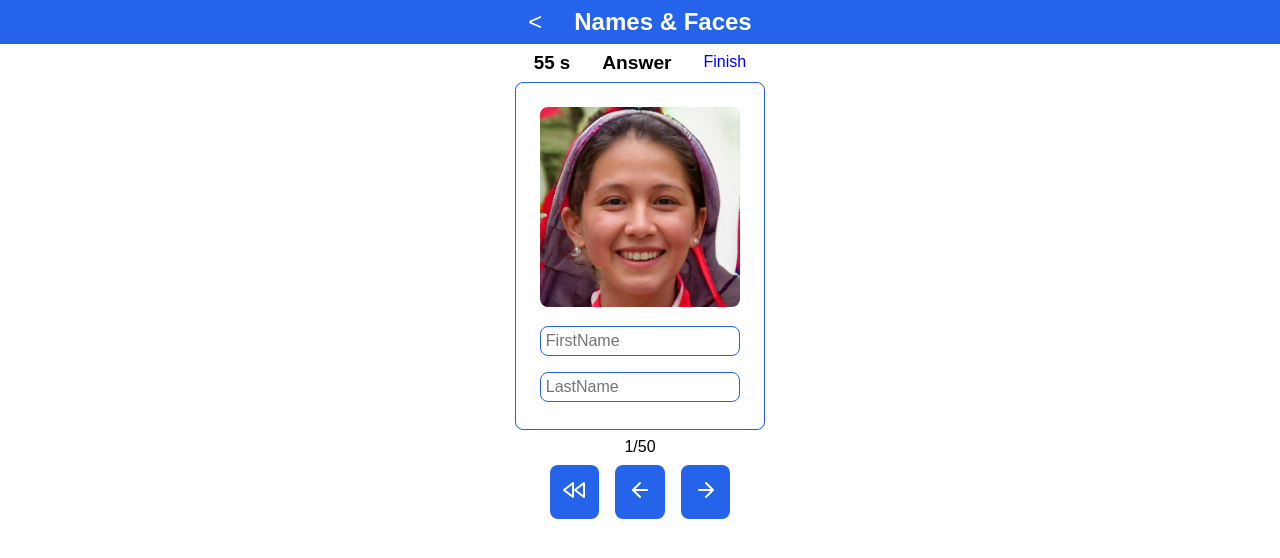
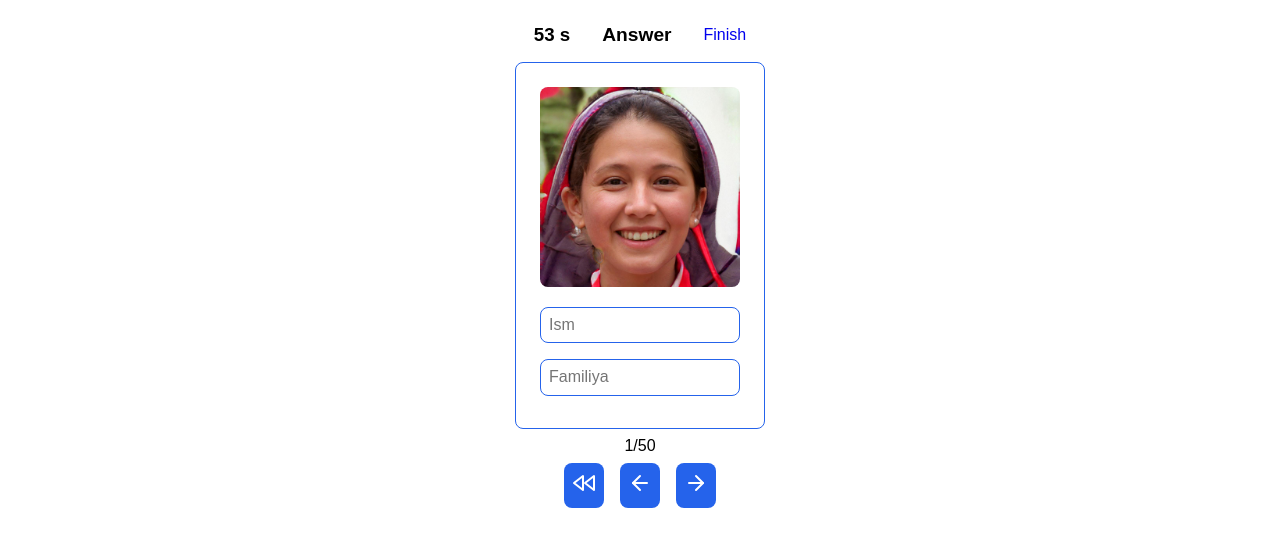
Before and after one commit to AzizSaidrakhmonov/names-and-faces, a React (Create React App) app: page /answers in a window 1280 px wide. Shown: the top 558 px of the page. Built offline with nearby package versions, Linux system fonts and the light colour scheme.

Commit message:
bug bug bug

```diff
--- a/src/components/answers-component/Answers.jsx
+++ b/src/components/answers-component/Answers.jsx
@@ -90,13 +90,13 @@ const Answers = () => {
                 <form action="" className="form">
                   <input
                     type="text"
-                    placeholder="FirstName"
+                    placeholder="Ism"
                     value={firstNames[index]}
                     onChange={(e) => handleFirstName(e, index)}
                   />
                   <input
                     type="text"
-                    placeholder="LastName"
+                    placeholder="Familiya"
                     value={lastNames[index]}
                     onChange={(e) => handleLastName(e, index)}
                   />
--- a/src/components/game-component/Game.css
+++ b/src/components/game-component/Game.css
@@ -15,11 +15,21 @@ body {
   box-sizing: border-box;
 }
 
+
+.people {
+  display: flex;
+  justify-content: center;
+  align-items: center;
+  flex-direction: column;
+  margin: 1rem auto;
+}
+
 .top {
   display: flex;
   justify-content: center;
   align-items: center;
   gap: 2rem;
+  margin: .5rem;
 }
 
 .top p {
@@ -27,21 +37,18 @@ body {
   font-weight: 600;
 }
 
-.people {
-  max-width: 90vw;
-  margin: .5rem auto;
-}
-
 .people-image {
   display: flex;
   justify-content: space-evenly;
+  align-items: center;
   flex-wrap: wrap;
-  gap: .8rem;
-  margin-top: .5rem;
+  margin: .5rem 0;
 }
 
 
 article {
+  display: flex;
+  flex-direction: column;
   border: 1px solid var(--primary-color);
   border-radius: var(--border-radius);
   padding: 1.5rem;
@@ -57,7 +64,7 @@ article img {
 }
 
 article h4 {
-  margin-bottom: .83rem;
+  margin: .75rem 0;
   font-size: 1.5rem;
   color: var(--primary-color);
 }
@@ -67,11 +74,11 @@ article h4 {
   justify-content: center;
   flex-direction: column;
   gap: 1rem;
-  margin: .2rem 0;
+  margin: .5rem 0;
 }
 
 input {
-  padding: .3rem;
+  padding: .5rem;
   width: 200px;
   border: 1px solid var(--primary-color);
   border-radius: var(--border-radius);
@@ -84,13 +91,13 @@ input:focus {
 .indicator {
   display: flex;
   justify-content: center;
-  margin: .5rem;
 }
 
 .control-buttons {
   display: flex;
   justify-content: center;
   gap: 1rem;
+  margin: .5rem 0;
 }
 
 .first-button, .prev-button, .next-button {
@@ -99,7 +106,7 @@ input:focus {
   border-radius: var(--border-radius);
   cursor: pointer;
   color: #fff;
-  padding: .8rem;
+  padding: .5rem;
 }
 
 .first-button:focus, .prev-button:focus, .next-button:focus {
--- a/src/components/navbar-component/Navbar.css
+++ /dev/null
@@ -1,15 +0,0 @@
-:root {
-    --font-family: sans-serif;
-    --primary-color: #2563eb;
-    --border-radius: .5rem;
-}
-
-.navbar {
-    display: flex;
-    justify-content: center;
-    font-size: 1.5rem;
-    background-color: var(--primary-color);
-    padding: .5rem 0;
-    color: #fff;
-    gap: 2rem;
-}
--- a/src/components/navbar-component/Navbar.jsx
+++ b/src/components/navbar-component/Navbar.jsx
@@ -1,20 +1,9 @@
 import React from 'react'
-import { Link } from 'react-router-dom'
-import './Navbar.css'
 
 const Navbar = () => {
   return (
     <div className='navbar'>
-        <Link to='/' style={{textDecoration: 'none', color: '#fff'}}>
-            {'<'}
-        </Link>
-        {/* <Link to='/answers' style={{textDecoration: 'none', color: '#fff'}}>
-            Answers
-        </Link>
-        <Link to='/results' style={{textDecoration: 'none', color: '#fff'}}>
-            Results
-        </Link> */}
-        <h4>Names & Faces</h4>
+
     </div>
   )
 }
--- a/src/components/result-component/Result.jsx
+++ b/src/components/result-component/Result.jsx
@@ -1,7 +1,7 @@
-import React, { useState } from 'react'
+import React, { useEffect, useState } from 'react'
 import '../game-component/Game.css'
 import { useGameContext } from '../../context/GameContext'
-import { ArrowLeft, ArrowRight, Rewind } from 'react-feather'
+import { ArrowLeft, ArrowRight, Rewind, Eye } from 'react-feather'
 
 const Result = () => {
   const {
@@ -11,6 +11,13 @@ const Result = () => {
     setCurrentPerson3,
     getResults,
   } = useGameContext()
+  const [count, setCount] = useState(100)
+
+  useEffect(() => {
+    getResults[currentPerson3 - 1].firstName ===
+      shuffledPeople[currentPerson3 - 1].firstName && setCount(count - 1)
+      console.log(count, 'count')
+  }, [])
 
   const [visibleFirstNames, setVisibleFirstNames] = useState(
     Array(getResults?.length).fill(false),
@@ -44,10 +51,28 @@ const Result = () => {
     setCurrentPerson3(1)
   }
 
+  // const f = (el, i) => {
+  //   setCount(() => {
+  //     if (
+  //       getResults[currentPerson3 - 1]?.firstName ===
+  //         shuffledPeople[currentPerson3 - 1]?.firstName &&
+  //       i === currentPerson3 - 1
+  //     ) {
+  //       count + 1
+  //     } else {
+  //       count
+  //     }
+
+  //     return f
+  //   })
+  // }
+
+  // console.log(count)
+
   return (
     <section className="people">
       <div className="top">
-        <p>Your Result</p>
+        <p>Your Result {}</p>
       </div>
       <div className="people-image">
         {getResults?.map((result, index) => {
@@ -60,6 +85,11 @@ const Result = () => {
                 />
 
                 <form action="" className="form">
+                  <div
+                    style={{
+                      position: 'relative',
+                    }}
+                  >
                     <input
                       readOnly
                       style={{
@@ -72,6 +102,14 @@ const Result = () => {
                           ? shuffledPeople[index]?.firstName
                           : getResults[index]?.firstName
                       }
+                    />
+                    <Eye
+                      style={{
+                        position: 'absolute',
+                        top: '.4rem',
+                        right: '.5rem',
+                        width: '1.5rem',
+                      }}
                       onClick={() =>
                         setVisibleFirstNames((firstNames) =>
                           firstNames?.map((firstName, firstNameIndex) =>
@@ -82,6 +120,12 @@ const Result = () => {
                         )
                       }
                     />
+                  </div>
+                  <div
+                    style={{
+                      position: 'relative',
+                    }}
+                  >
                     <input
                       readOnly
                       style={{
@@ -94,6 +138,14 @@ const Result = () => {
                           ? shuffledPeople[index]?.lastName
                           : getResults[index]?.lastName
                       }
+                    />
+                    <Eye
+                      style={{
+                        position: 'absolute',
+                        top: '.4rem',
+                        right: '.5rem',
+                        width: '1.5rem',
+                      }}
                       onClick={() =>
                         setVisibleLastNames((lastNames) =>
                           lastNames?.map((lastName, lastNameIndex) =>
@@ -104,6 +156,7 @@ const Result = () => {
                         )
                       }
                     />
+                  </div>
                 </form>
               </article>
             )
--- a/src/components/start-component/Start.jsx
+++ b/src/components/start-component/Start.jsx
@@ -1,5 +1,5 @@
 import React, { useCallback, useState } from "react"
-import { Link, useNavigate } from "react-router-dom"
+import { useNavigate } from "react-router-dom"
 import { useGameContext } from "../../context/GameContext"
 import "./Start.css"
 
```
Lines whose indentation alone changed are shown as unchanged.
